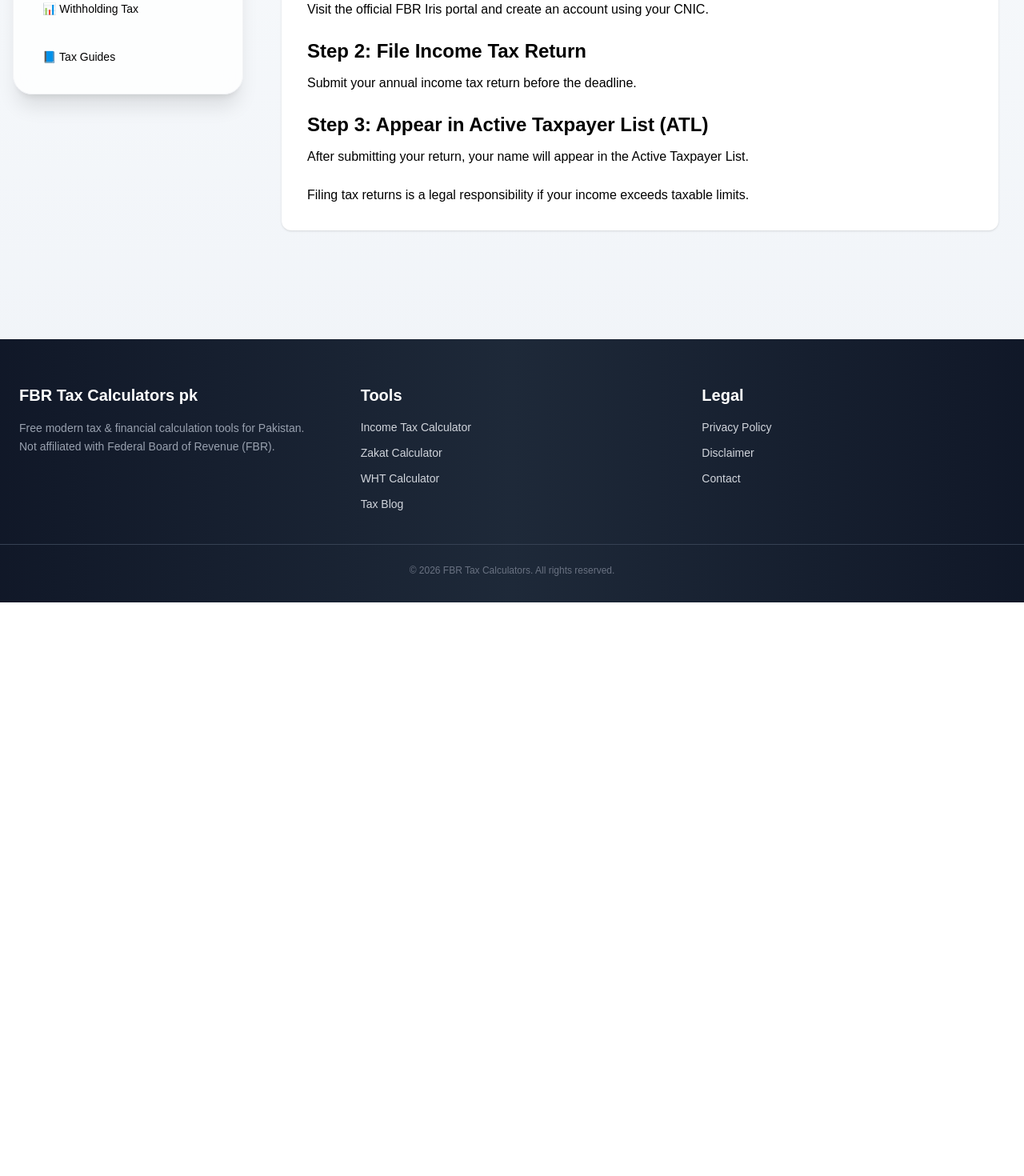
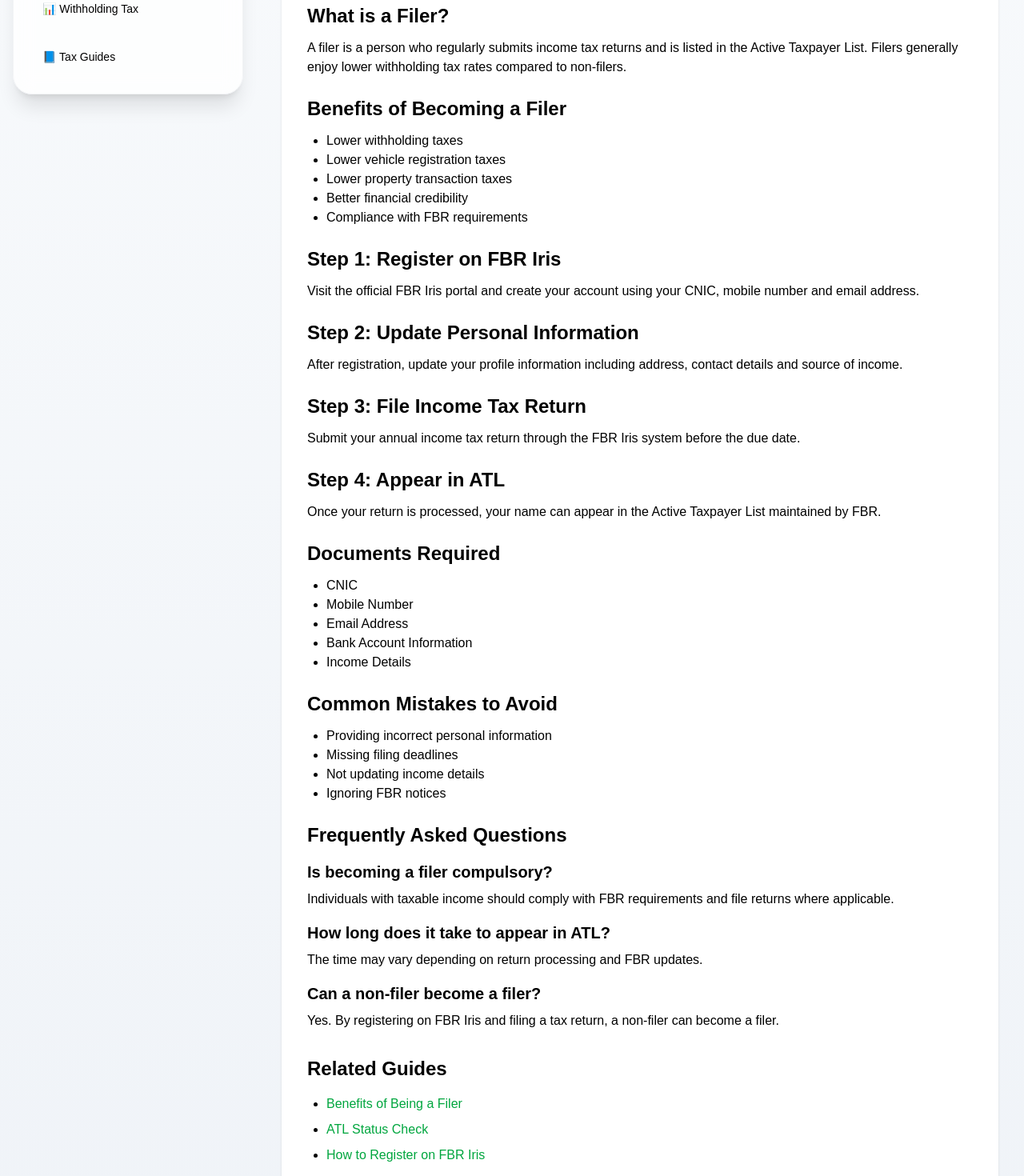
Before and after one commit to muhammadobaid1986/fbrtaxcalculators, a Next.js app: page /how-to-become-a-filer in a window 1280 px wide. Shown: the part 320-1790 px from the top of the page at 80% size. Before the commit the page ends 1073 px from the top, so only its background shows below. Built offline with nearby package versions, Linux system fonts and the light colour scheme.

Commit message:
expand filer guide

```diff
--- a/app/how-to-become-a-filer/page.tsx
+++ b/app/how-to-become-a-filer/page.tsx
@@ -1,7 +1,7 @@
 export const metadata = {
   title: "How to Become a Filer in Pakistan (2025 Guide)",
   description:
-    "Step-by-step guide on how to become a filer in Pakistan and appear in the Active Taxpayer List (ATL).",
+    "Complete guide on how to become a filer in Pakistan, register on FBR Iris, file tax returns and appear in the Active Taxpayer List (ATL).",
 };
 
 export default function Article() {
@@ -12,38 +12,148 @@ export default function Article() {
       </h1>
 
       <p className="mb-4">
-        Becoming a filer in Pakistan helps you save money,
-        avoid higher taxes, and gain financial credibility.
+        Becoming a filer in Pakistan can help reduce tax costs on banking,
+        property and vehicle transactions. Individuals who submit income tax
+        returns and appear in the Active Taxpayer List (ATL) are considered
+        filers by the Federal Board of Revenue (FBR).
       </p>
 
       <h2 className="text-2xl font-semibold mt-6 mb-3">
-        Step 1: Register on FBR Portal
+        What is a Filer?
       </h2>
 
       <p className="mb-4">
-        Visit the official FBR Iris portal and create an account using your CNIC.
+        A filer is a person who regularly submits income tax returns and is
+        listed in the Active Taxpayer List. Filers generally enjoy lower
+        withholding tax rates compared to non-filers.
       </p>
 
       <h2 className="text-2xl font-semibold mt-6 mb-3">
-        Step 2: File Income Tax Return
+        Benefits of Becoming a Filer
+      </h2>
+
+      <ul className="list-disc pl-6 mb-4">
+        <li>Lower withholding taxes</li>
+        <li>Lower vehicle registration taxes</li>
+        <li>Lower property transaction taxes</li>
+        <li>Better financial credibility</li>
+        <li>Compliance with FBR requirements</li>
+      </ul>
+
+      <h2 className="text-2xl font-semibold mt-6 mb-3">
+        Step 1: Register on FBR Iris
       </h2>
 
       <p className="mb-4">
-        Submit your annual income tax return before the deadline.
+        Visit the official FBR Iris portal and create your account using your
+        CNIC, mobile number and email address.
       </p>
 
       <h2 className="text-2xl font-semibold mt-6 mb-3">
-        Step 3: Appear in Active Taxpayer List (ATL)
+        Step 2: Update Personal Information
       </h2>
 
       <p className="mb-4">
-        After submitting your return,
-        your name will appear in the Active Taxpayer List.
+        After registration, update your profile information including address,
+        contact details and source of income.
       </p>
 
-      <p className="mt-6">
-        Filing tax returns is a legal responsibility if your income exceeds taxable limits.
+      <h2 className="text-2xl font-semibold mt-6 mb-3">
+        Step 3: File Income Tax Return
+      </h2>
+
+      <p className="mb-4">
+        Submit your annual income tax return through the FBR Iris system before
+        the due date.
       </p>
+
+      <h2 className="text-2xl font-semibold mt-6 mb-3">
+        Step 4: Appear in ATL
+      </h2>
+
+      <p className="mb-4">
+        Once your return is processed, your name can appear in the Active
+        Taxpayer List maintained by FBR.
+      </p>
+
+      <h2 className="text-2xl font-semibold mt-6 mb-3">
+        Documents Required
+      </h2>
+
+      <ul className="list-disc pl-6 mb-4">
+        <li>CNIC</li>
+        <li>Mobile Number</li>
+        <li>Email Address</li>
+        <li>Bank Account Information</li>
+        <li>Income Details</li>
+      </ul>
+
+      <h2 className="text-2xl font-semibold mt-6 mb-3">
+        Common Mistakes to Avoid
+      </h2>
+
+      <ul className="list-disc pl-6 mb-4">
+        <li>Providing incorrect personal information</li>
+        <li>Missing filing deadlines</li>
+        <li>Not updating income details</li>
+        <li>Ignoring FBR notices</li>
+      </ul>
+
+      <h2 className="text-2xl font-semibold mt-6 mb-3">
+        Frequently Asked Questions
+      </h2>
+
+      <h3 className="text-xl font-semibold mt-4 mb-2">
+        Is becoming a filer compulsory?
+      </h3>
+
+      <p className="mb-4">
+        Individuals with taxable income should comply with FBR requirements and
+        file returns where applicable.
+      </p>
+
+      <h3 className="text-xl font-semibold mt-4 mb-2">
+        How long does it take to appear in ATL?
+      </h3>
+
+      <p className="mb-4">
+        The time may vary depending on return processing and FBR updates.
+      </p>
+
+      <h3 className="text-xl font-semibold mt-4 mb-2">
+        Can a non-filer become a filer?
+      </h3>
+
+      <p className="mb-4">
+        Yes. By registering on FBR Iris and filing a tax return, a non-filer
+        can become a filer.
+      </p>
+
+      <div className="mt-8">
+        <h2 className="text-2xl font-bold mb-4">
+          Related Guides
+        </h2>
+
+        <ul className="list-disc pl-6 space-y-2">
+          <li>
+            <a href="/benefits-of-being-filer-pakistan" className="text-green-600">
+              Benefits of Being a Filer
+            </a>
+          </li>
+
+          <li>
+            <a href="/atl-status-check-pakistan" className="text-green-600">
+              ATL Status Check
+            </a>
+          </li>
+
+          <li>
+            <a href="/how-to-register-on-fbr-iris" className="text-green-600">
+              How to Register on FBR Iris
+            </a>
+          </li>
+        </ul>
+      </div>
     </div>
   );
 }
```
